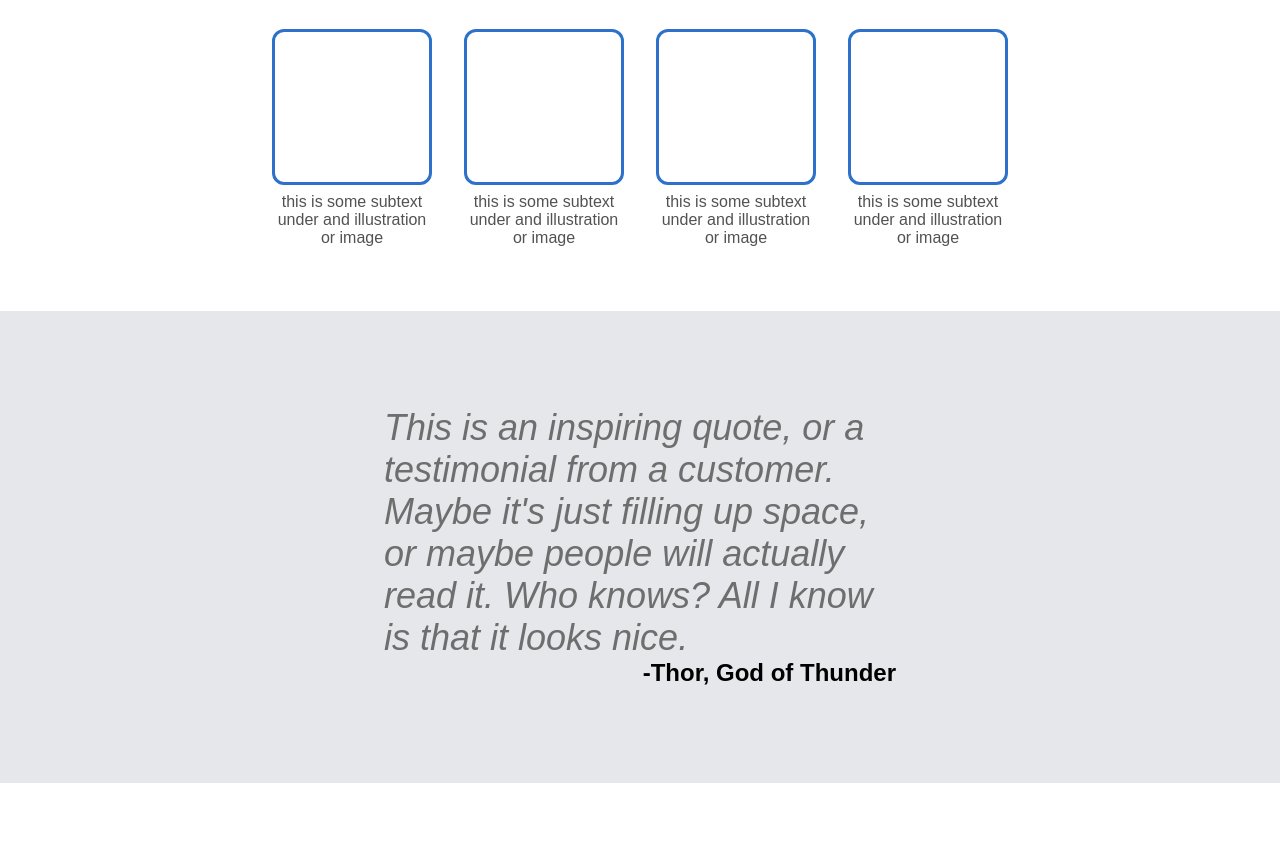
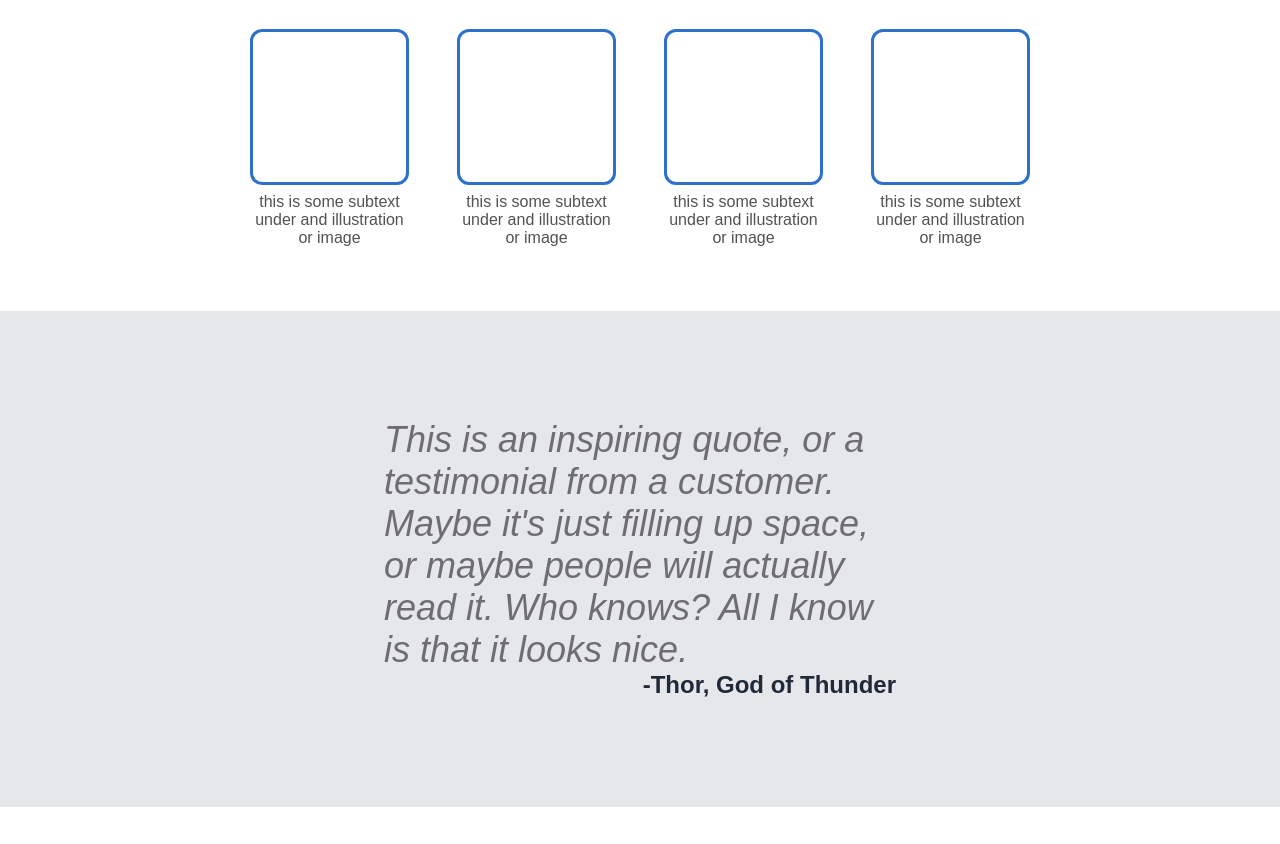
Before and after one commit to sakshamsds/landing-page, a plain HTML site: page index.html in a window 1280 px wide. Shown: the part 643-1487 px from the top of the page. Drawn offline with Linux system fonts and the light colour scheme.

Commit message:
Remove commented lines

```diff
--- a/style.css
+++ b/style.css
@@ -14,11 +14,6 @@ body {
     padding: 8px 225px 150px 225px;
 }
 
-/* img {
-    color: #e5e7eb;
-    background-color: #e5e7eb;
-} */
-
 .img {
     background-color: rgb(106, 106, 106);
     display: flex;
@@ -26,6 +21,7 @@ body {
     align-items: center;
     height: 250px;
     width: 1000px;
+    font-size: 18px;
 }
 
 .logo {
@@ -64,19 +60,12 @@ a {
 .welcome {
     display: flex;
     gap: 64px;
-    /* margin-bottom: 64px; */
 }
 
 .description {
     margin-bottom: 16px;
     color: #e5e7eb;
 }
-
-/* .intro {
-    display: flex;
-    flex-direction: column;
-    margin-bottom: 64px;
-} */
 
 button {
     border: none;
@@ -85,9 +74,6 @@ button {
     padding: 8px 32px;
     color: #e5e7eb;
     font-size: 18px;
-    /* background-clip:padding-box; */
-    /* flex-shrink: 0; */
-    /* flex-grow: 0; */
 }
 
 
@@ -111,7 +97,7 @@ button {
 .panel-two-items {
     display: flex;
     justify-content: center;
-    gap: 32px;
+    gap: 48px;
 }
 
 .item {
@@ -135,7 +121,7 @@ button {
     background-color: #e5e7eb;
     display: flex;
     flex-direction: column;
-    padding: 96px 384px 96px 384px;
+    padding: 108px 384px 108px 384px;
 }
 
 .quote {
@@ -145,6 +131,7 @@ button {
 }
 
 .quote-by {
+    color: #1f2937;
     font-size: 24px;
     font-weight: 700;
     display: flex;
```
